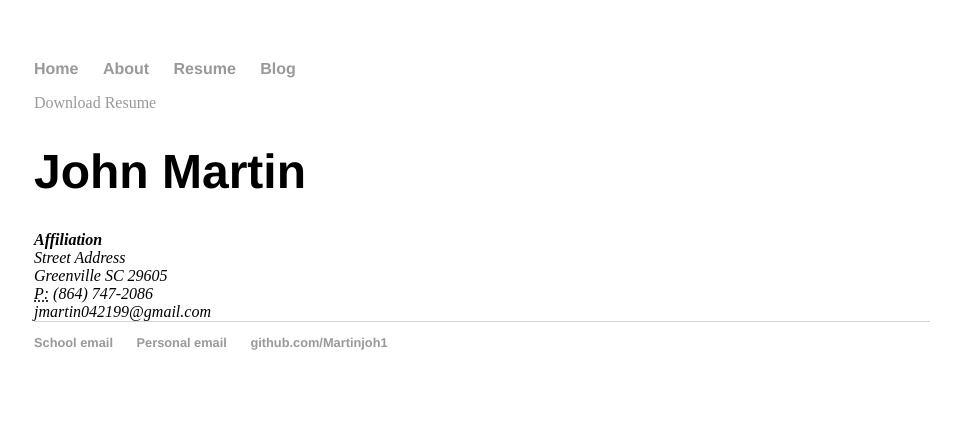
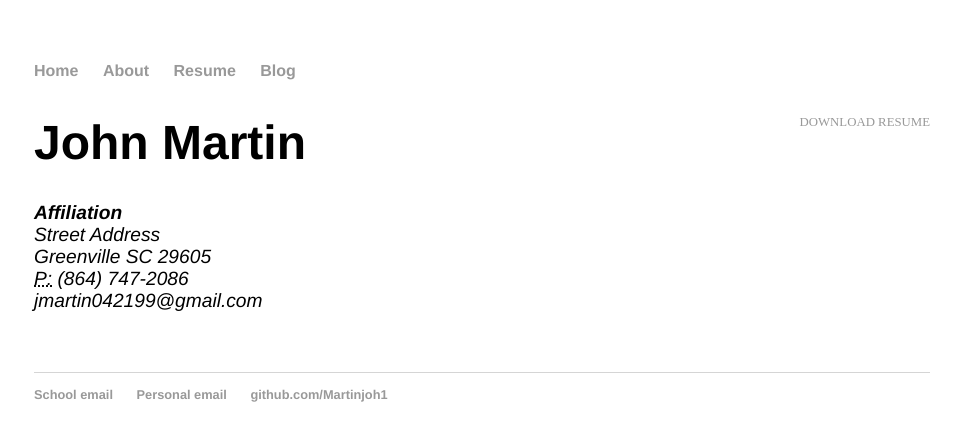
Before and after one commit to Martinjoh1/Martinjoh1.github.io, a Jekyll site: the page built from Resume/index.html, in a window 1280 px wide. Shown: the top 441 px of the page, without its empty margins (158-1119 px from the left). Built offline with Jekyll 4.4.1, drawn with Linux system fonts in a browser that asks for light colours.

Commit message:
Updated main.css

```diff
--- a/CSS/main.css
+++ b/CSS/main.css
@@ -1,43 +1,30 @@
-body {
-    margin: 60px auto;
-    width: 70%;
-}
-nav ul, footer ul {
-    font-family:'Helvetica', 'Arial', 'Sans-Serif';
-    padding: 0px;
-    list-style: none;
-    font-weight: bold;
-}
-nav ul li, footer ul li {
-    display: inline;
-    margin-right: 20px;
-}
-a {
-    text-decoration: none;
-    color: #999;
-}
-a:hover {
-    text-decoration: underline;
-}
-h1 {
-    font-size: 3em;
-    font-family:'Helvetica', 'Arial', 'Sans-Serif';
-}
-p {
-    font-size: 1.5em;
-    line-height: 1.4em;
-    color: #333;
-}
-footer {
-    border-top: 1px solid #d5d5d5;
-    font-size: .8em;
-}
 
-ul.posts {
-    margin: 20px auto 40px;
-    font-size: 1.5em;
-}
+body { margin: 60px auto; width: 70%; }
 
-ul.posts li {
-    list-style: none;
-}
+a { text-decoration: none; color: #999; }
+a:hover { text-decoration: underline; }
+
+p, ul { font-size: 1.5em; line-height: 1.4em; color: #333; }
+
+h1, h2, h3, h4 { font-family: 'Helvetica', 'Arial', 'Sans-Serif'; }
+h1 { font-size: 3em;  }
+h2 { font-size: 2.7em; }
+h3 { font-size: 2.3em; }
+h4 { font-size: 1.9em; }
+
+nav ul, footer ul { font-size: 1em; font-family: 'Helvetica', 'Arial', 'Sans-Serif'; padding: 0px; list-style: none; font-weight: bold; }
+nav ul li, footer ul li { display: inline; margin-right: 20px; }
+
+footer { border-top: 1px solid #d5d5d5; font-size: .8em; }
+
+/* Blog */
+ul.posts { margin: 20px auto 40px; font-size: 1.5em; }
+ul.posts li { list-style: none; }
+
+/* CV */
+.Resume { margin: 0px 0px 60px; }
+.Resume h1 { font-size: 3em; }
+.Resume 2 { font-size: 2em; }
+.Resume address, .cv .download { font-family: 'Helvetica', 'Arial', 'Sans-Serif'; }
+.Resume address, .cv p { font-size: 1.2em; }
+.Resume .download { float: right; font-size: .8em; text-transform: uppercase; }
```
